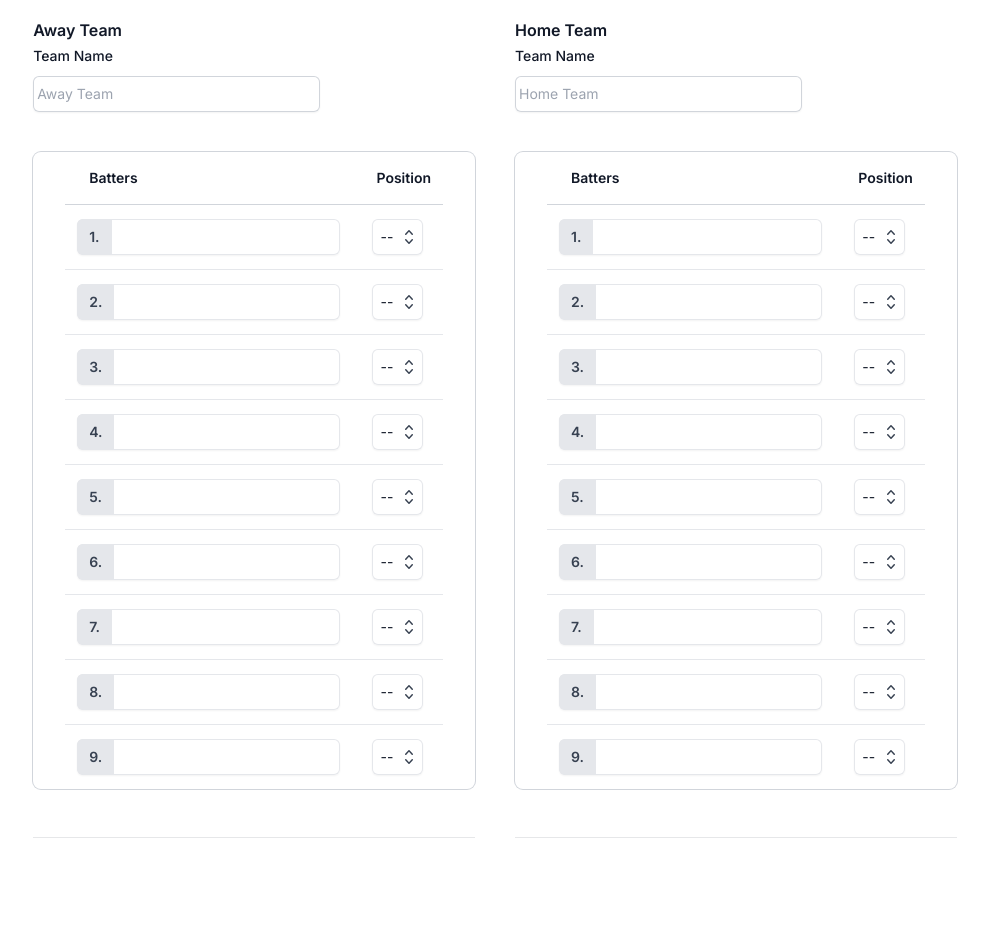
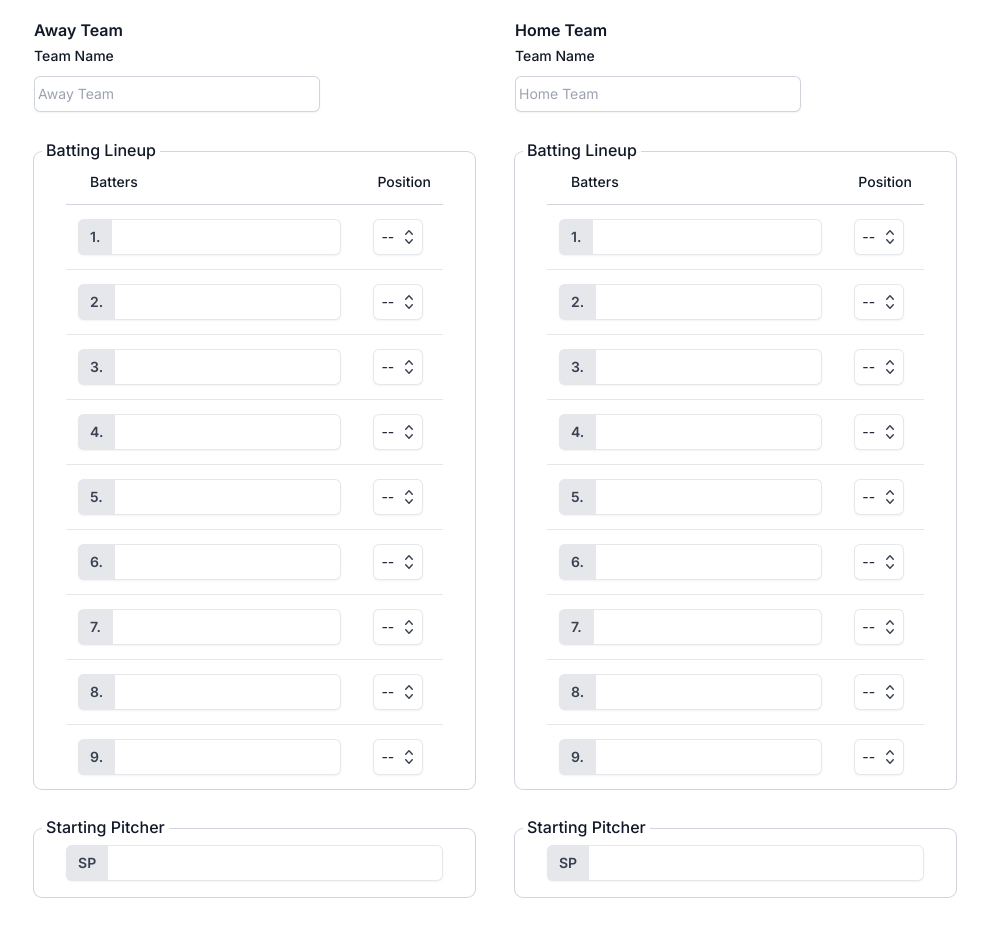
Before and after one commit to benvgrass/baseball-scorecard-app, a Next.js app: page / in a window 1280 px wide. Shown: the part 80-1016 px from the top of the page, without its empty margins (145-1134 px from the left). Built offline with nearby package versions, Linux system fonts and the light colour scheme.

Commit message:
implemented pitcher input without logic

```diff
--- a/src/components/ItemSelection.tsx
+++ b/src/components/ItemSelection.tsx
@@ -16,7 +16,7 @@ export default function BaseballLineup() {
     const [lineup, setLineup] = useState<Player[]>(battingOrderNumbers.map((battingOrder) => ({ battingOrder, name: '', position: '' })));
     const [availablePositions, setAvailablePositions] = useState<Record<string, boolean>>(initialPositions);
     const [pitcherHitting, setPitcherHitting] = useState<boolean>(false);
-
+    const [startingPitcher, setStartingPitcher] = useState<string>('');
     function classNames(...classes: string[]): string {
         return classes.filter(Boolean).join(' ')
     }
@@ -68,35 +68,22 @@ export default function BaseballLineup() {
 
     };
 
-    // const handleUnassignPosition = (battingOrder: number) => {
-    //     const player = lineup.find((p) => p.battingOrder === battingOrder);
-    //     if (player) {
-    //         // Add the unassigned position back to available positions
-    //         let remove = {...availablePositions};
-    //         remove[player.position] = true;
-    //         if (player.position === "P") {
-    //             remove["DH"] = true;
-    //             setPitcherHitting(false);
-    //         } else if (player.position === "DH") {
-    //             remove["P"] = true;
-    //         }
-    //         setAvailablePositions(remove);
-    //
-    //         // Remove the position from the player
-    //         const updatedPlayer = { ...player, position: '' };
-    //         const updatedLineup = lineup.map((p) => (p.battingOrder === battingOrder ? updatedPlayer : p));
-    //
-    //         setLineup(updatedLineup);
-    //     }
-    // };
 
     return (
-        <div className="px-4 sm:px-6 lg:px-8 -mx-4 mt-10 ring-1 ring-gray-300 sm:mx-0 sm:rounded-lg">
-            <table className="min-w-full divide-y divide-gray-300">
+        <>
+
+            <div className="relative px-4 sm:px-6 lg:px-8 -mx-4 mt-10 ring-1 ring-gray-300 sm:mx-0 rounded-sm sm:rounded-lg">
+                <label
+                    htmlFor="lineup"
+                    className="absolute -top-3.5 left-2 inline-block bg-white px-1 text-md font-medium text-gray-900"
+                >
+                    Batting Lineup
+                </label>
+                <table id="lineup" className="min-w-full divide-y divide-gray-300">
                     <thead>
                     <tr>
-                    <th scope="col" className="py-4 pl-4 pr-3 text-left text-sm font-semibold text-gray-900 sm:pl-6">Batters</th>
-                    <th scope="col" className="py-4 pl-4 pr-3 text-left text-sm font-semibold text-gray-900 sm:pl-6">Position</th>
+                        <th scope="col" className="pb-3 pt-5 pl-4 pr-3 text-left text-sm font-medium text-gray-900 sm:pl-6">Batters</th>
+                        <th scope="col" className="pb-3 pt-5 pl-4 pr-3 text-left text-sm font-medium text-gray-900 sm:pl-6">Position</th>
                     </tr>
                     </thead>
                     <tbody>
@@ -203,5 +190,25 @@ export default function BaseballLineup() {
                     </tbody>
                 </table>
             </div>
+            <div className="relative px-4 sm:px-6 lg:px-8 py-4 -mx-4 mt-10 ring-1 ring-gray-300 sm:mx-0 rounded-sm sm:rounded-lg" >
+                <label
+                    htmlFor="pitcher"
+                    className="absolute -top-3.5 left-2 inline-block bg-white px-1 text-md font-medium text-gray-900"
+                >
+                    Starting Pitcher
+                </label>
+                <div className="group flex shadow-sm ring-1 ring-inset ring-gray-200 rounded-md focus-within:ring-2 focus-within:ring-inset focus-within:ring-indigo-600">
+                    <span className="inline-flex items-center rounded-l-md border-0 bg-gray-200 group-focus-within:bg-indigo-600 group-focus-within:text-white px-3 font-semibold text-gray-700 sm:text-sm">
+                        SP
+                    </span>
+                    <input
+                        type="text"
+                        id="pitcher"
+                        className="block flex-1 bg-transparent border-0 py-1.5 pl-1 text-gray-900 focus:ring-0 placeholder:text-gray-400 sm:text-sm sm:leading-6"
+                    />
+
+                </div>
+            </div>
+        </>
     );
 };
```
Lines whose indentation alone changed are shown as unchanged.
